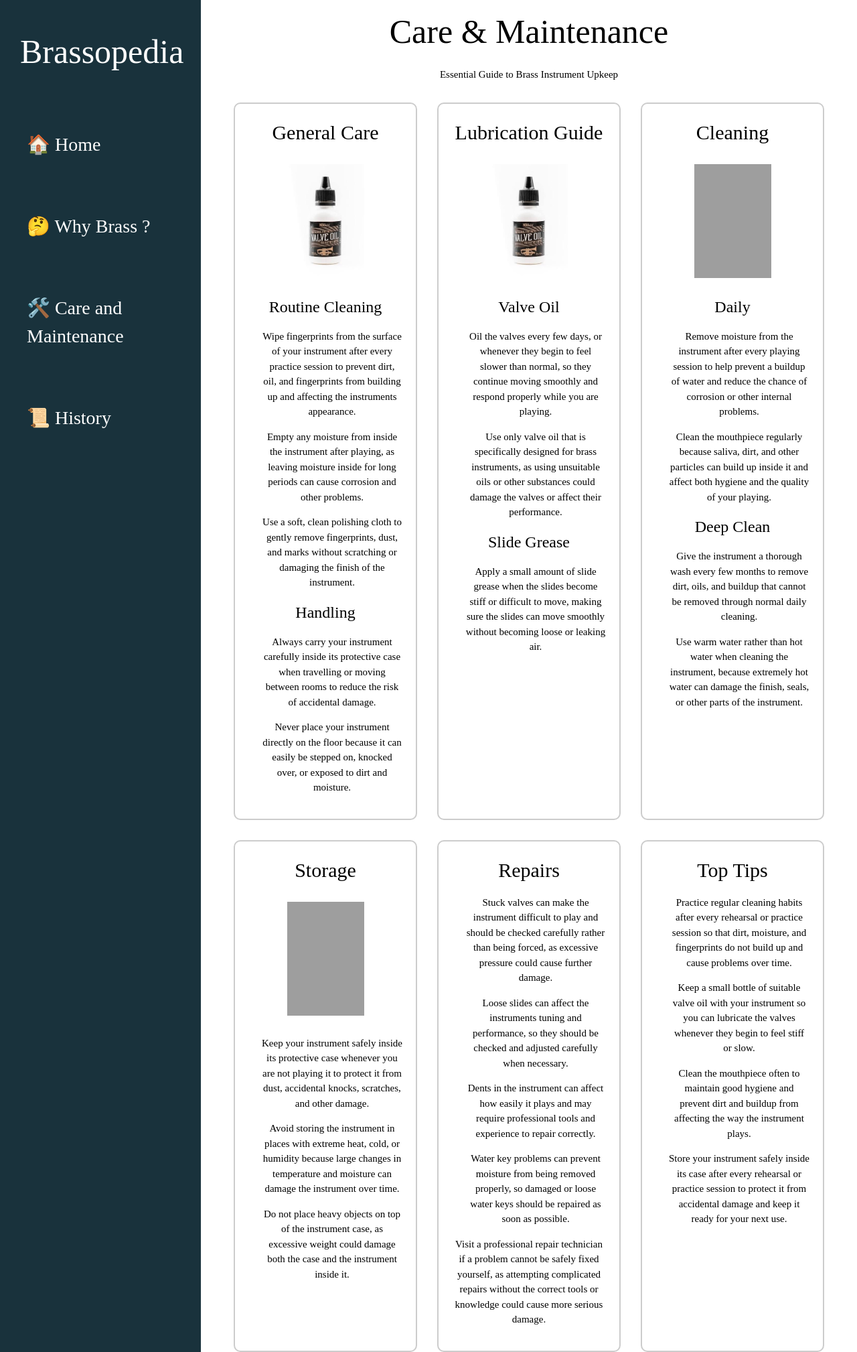
After one commit to ijiesisthebest/brass12, a Flask app: page /care in a window 1280 px wide. The commit adds this page. Shown: the whole page at 67% size. Run offline with Flask 3, Linux system fonts and the light colour scheme; some web fonts are replaced; grey boxes are pictures that could not be loaded.

Commit message:
I have started / nearly completed the new page ( care & maintenance )

```diff
--- a/app.py
+++ b/app.py
@@ -87,5 +87,10 @@ def whybrass():
     return render_template("whybrass.html")
 
 
+@app.route("/care")
+def care():
+    return render_template("care.html")
+
+
 if __name__ == "__main__":
     app.run(debug=True)
--- a/static/style.css
+++ b/static/style.css
@@ -217,3 +217,68 @@ img{
 .back-button:hover{
     background:#555;
 }
+
+.care-page{
+    width:90%;
+    margin:auto;
+}
+
+.care-page h1{
+    text-align:center;
+    font-size:50px;
+}
+
+.subtitle{
+    text-align:center;
+    margin-bottom:30px;
+}
+
+.care-search{
+    display:flex;
+    justify-content:center;
+    margin-bottom:40px;
+}
+
+.care-search input{
+    width:450px;
+    padding:12px;
+    font-size:16px;
+}
+
+.care-search button{
+    padding:12px 18px;
+}
+
+.care-grid{
+    display:grid;
+    grid-template-columns:repeat(3,1fr);
+    gap:30px;
+}
+
+.care-card{
+    text-align: center;
+    background:white;
+    border:2px solid #ccc;
+    border-radius:10px;
+    padding:20px;
+}
+
+.care-card img{
+    width:50%;
+    height:170px;
+    object-fit:cover;
+    margin:15px 0;
+    align-items: center;
+}
+
+.care-card h2{
+    margin-top:0;
+}
+
+.care-card ul{
+    padding-left:20px;
+}
+
+.care-card li{
+    margin-bottom:8px;
+}
--- /dev/null
+++ b/templates/care.html
@@ -0,0 +1,105 @@
+{% extends "layout.html" %}
+{% block body %}
+<div class="care-page">
+    <h1>Care &amp; Maintenance</h1>
+    <p class="subtitle">
+        Essential Guide to Brass Instrument Upkeep
+    </p>
+
+
+    <div class="care-grid">
+
+
+        <!-- General Care -->
+        <div class="care-card">
+            <h2> General Care</h2>
+            <img src="{{ url_for('static', filename='valve oil.jpg') }}"
+                 alt="General brass instrument care">
+            <h3>Routine Cleaning</h3>
+            <ul>
+                <p>Wipe fingerprints from the surface of your instrument after every practice session to prevent dirt, oil, and fingerprints from building up and affecting the instruments appearance.</p>
+                <p>Empty any moisture from inside the instrument after playing, as leaving moisture inside for long periods can cause corrosion and other problems.</p>
+                <p>Use a soft, clean polishing cloth to gently remove fingerprints, dust, and marks without scratching or damaging the finish of the instrument.</p>
+            </ul>
+            <h3>Handling</h3>
+            <ul>
+                <p>Always carry your instrument carefully inside its protective case when travelling or moving between rooms to reduce the risk of accidental damage.</p>
+                <p>Never place your instrument directly on the floor because it can easily be stepped on, knocked over, or exposed to dirt and moisture.</p>
+            </ul>
+        </div>
+
+
+        <!-- Lubrication -->
+        <div class="care-card">
+            <h2> Lubrication Guide</h2>
+            <img src="{{ url_for('static', filename='valve oil.jpg') }}"
+                 alt="Valve oil for brass instruments">
+            <h3>Valve Oil</h3>
+            <ul>
+                <p>Oil the valves every few days, or whenever they begin to feel slower than normal, so they continue moving smoothly and respond properly while you are playing.</p>
+                <p>Use only valve oil that is specifically designed for brass instruments, as using unsuitable oils or other substances could damage the valves or affect their performance.</p>
+            </ul>
+            <h3>Slide Grease</h3>
+            <ul>
+                <p>Apply a small amount of slide grease when the slides become stiff or difficult to move, making sure the slides can move smoothly without becoming loose or leaking air.</p>
+            </ul>
+        </div>
+
+        <!-- Cleaning -->
+        <div class="care-card">
+            <h2> Cleaning</h2>
+            <img src="{{ url_for('static', filename='images/cleaning-kit.jpg') }}"
+                 alt="Brass instrument cleaning kit">
+            <h3>Daily</h3>
+            <ul>
+                <p>Remove moisture from the instrument after every playing session to help prevent a buildup of water and reduce the chance of corrosion or other internal problems.</p>
+                <p>Clean the mouthpiece regularly because saliva, dirt, and other particles can build up inside it and affect both hygiene and the quality of your playing.</p>
+            </ul>
+            <h3>Deep Clean</h3>
+            <ul>
+                <p>Give the instrument a thorough wash every few months to remove dirt, oils, and buildup that cannot be removed through normal daily cleaning.</p>
+                <p>Use warm water rather than hot water when cleaning the instrument, because extremely hot water can damage the finish, seals, or other parts of the instrument.</p>
+            </ul>
+        </div>
+
+        <!-- Storage -->
+        <div class="care-card">
+            <h2> Storage</h2>
+            <img src="{{ url_for('static', filename='images/case.jpg') }}"
+                 alt="Brass instrument case">
+            <ul>
+                <p>Keep your instrument safely inside its protective case whenever you are not playing it to protect it from dust, accidental knocks, scratches, and other damage.</p>
+                <p>Avoid storing the instrument in places with extreme heat, cold, or humidity because large changes in temperature and moisture can damage the instrument over time.</p>
+                <p>Do not place heavy objects on top of the instrument case, as excessive weight could damage both the case and the instrument inside it.</p>
+            </ul>
+        </div>
+
+        <!-- Repairs -->
+        <div class="care-card">
+            <h2> Repairs</h2>
+            <ul>
+                <p>Stuck valves can make the instrument difficult to play and should be checked carefully rather than being forced, as excessive pressure could cause further damage.</p>
+                <p>Loose slides can affect the instruments tuning and performance, so they should be checked and adjusted carefully when necessary.</p>
+                <p>Dents in the instrument can affect how easily it plays and may require professional tools and experience to repair correctly.</p>
+                <p>Water key problems can prevent moisture from being removed properly, so damaged or loose water keys should be repaired as soon as possible.</p>
+            </ul>
+            <p>
+                Visit a professional repair technician if a problem cannot be safely fixed yourself, as attempting complicated repairs without the correct tools or knowledge could cause more serious damage.
+            </p>
+        </div>
+
+
+        <!-- Tips -->
+        <div class="care-card">
+            <h2> Top Tips</h2>
+            <ul>
+                <p>Practice regular cleaning habits after every rehearsal or practice session so that dirt, moisture, and fingerprints do not build up and cause problems over time.</p>
+                <p>Keep a small bottle of suitable valve oil with your instrument so you can lubricate the valves whenever they begin to feel stiff or slow.</p>
+                <p>Clean the mouthpiece often to maintain good hygiene and prevent dirt and buildup from affecting the way the instrument plays.</p>
+                <p>Store your instrument safely inside its case after every rehearsal or practice session to protect it from accidental damage and keep it ready for your next use.</p>
+            </ul>
+        </div>
+
+    </div>
+</div>
+{% endblock %}
--- a/templates/layout.html
+++ b/templates/layout.html
@@ -12,11 +12,10 @@
     <div class="page-layout">
         <nav class="navbar">
             <h1 class="title">Brassopedia</h1>
-            <a href="/" class="w3-button">🏠Home</a>
-            <a href="/competitions" class="w3-button">🏆Competitions</a>
-            <a href="/whybrass" class="w3-button">🤔Why Brass ?</a>
-            <a href="/Care and Maintenance" class="w3-button">🛠️Care and <br> Maintenance</a>
-            <a href="/History" class="w3-button">📜History</a>
+            <a href="/" class="w3-button">🏠 Home</a>
+            <a href="/whybrass" class="w3-button">🤔 Why Brass ?</a>
+            <a href="/care" class="w3-button">🛠️ Care and <br> Maintenance</a>
+            <a href="/History" class="w3-button">📜 History</a>
         </nav>
         <main class="content">
             {% block body %}
--- a/templates/whybrass.html
+++ b/templates/whybrass.html
@@ -90,7 +90,7 @@
     <!-- the search bar  -->
     <aside class="quick-search">
         <h2>Quick Search</h2>
-        <a href="#intro">Introduction</a>
+        <a href="#intro">Why Brass?</a>
         <a href="#what">What are Brass?</a>
         <a href="#play">Why Play?</a>
         <a href="#journey">Start Your Journey</a>
```
Also changed, not shown: static/images-Photoroom (1).png (added), static/images-Photoroom.png (added), static/products-trumpet-case-MX301CT-2-Photoroom.png (added), static/valve oil.jpg (added), templates/History.html (added).
